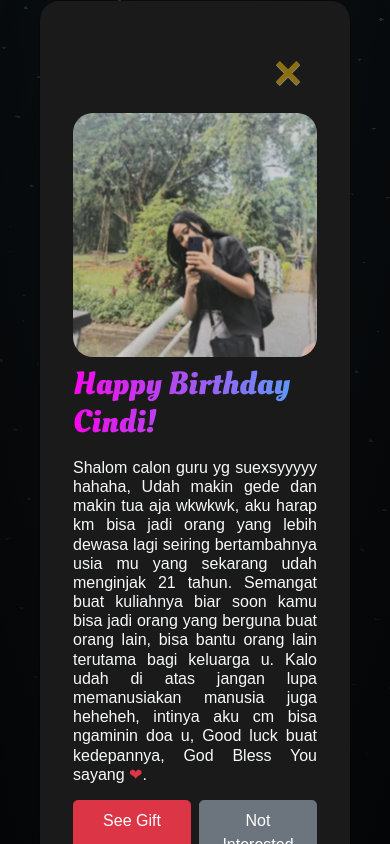
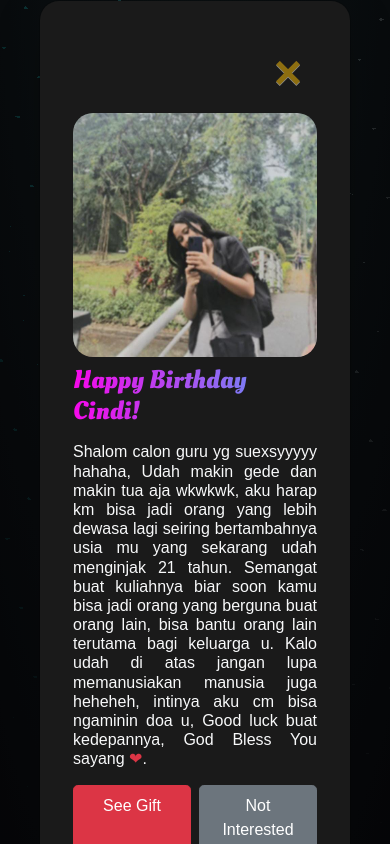
Before and after one commit to Spangantyo/09-02-25, a plain HTML site: page index.html in a window 390 px wide. Both pictures are taken after a click on the button "Click Here". Drawn offline with Linux system fonts and the light colour scheme; a web font is replaced by a local one.

Commit message:
Perbaiki ukuran phone di style.css

```diff
--- a/assets/css/style.css
+++ b/assets/css/style.css
@@ -258,7 +258,7 @@ body {
     }
 
     h1.action {
-        font-size: 2rem;
+        font-size: 1.6rem;
     }
 
     .current-date{
```
